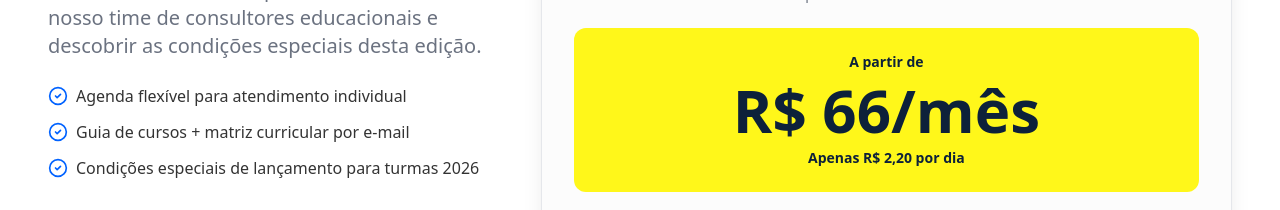
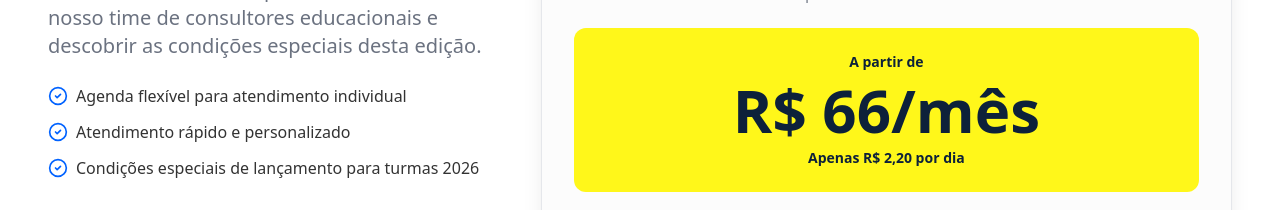
Before and after one commit to juanmkt-web/posgraduacao2026.com.br, a React (Vite) app: page / in a window 1280 px wide. Shown: the part 3540-3750 px from the top of the page. Built offline with nearby package versions, Linux system fonts and the light colour scheme; the HTML template or start-up script is replaced by a standard one.

Commit message:
Visual edit in Lovable
Edited UI in Lovable

```diff
--- a/src/pages/Index.tsx
+++ b/src/pages/Index.tsx
@@ -426,7 +426,7 @@ const Index = () => {
                 </div>
                 <div className="flex items-start gap-2">
                   <CheckCircle2 className="h-5 w-5 text-secondary shrink-0 mt-0.5" />
-                  <p>Guia de cursos + matriz curricular por e-mail</p>
+                  <p>Atendimento rápido e personalizado            </p>
                 </div>
                 <div className="flex items-start gap-2">
                   <CheckCircle2 className="h-5 w-5 text-secondary shrink-0 mt-0.5" />
```
